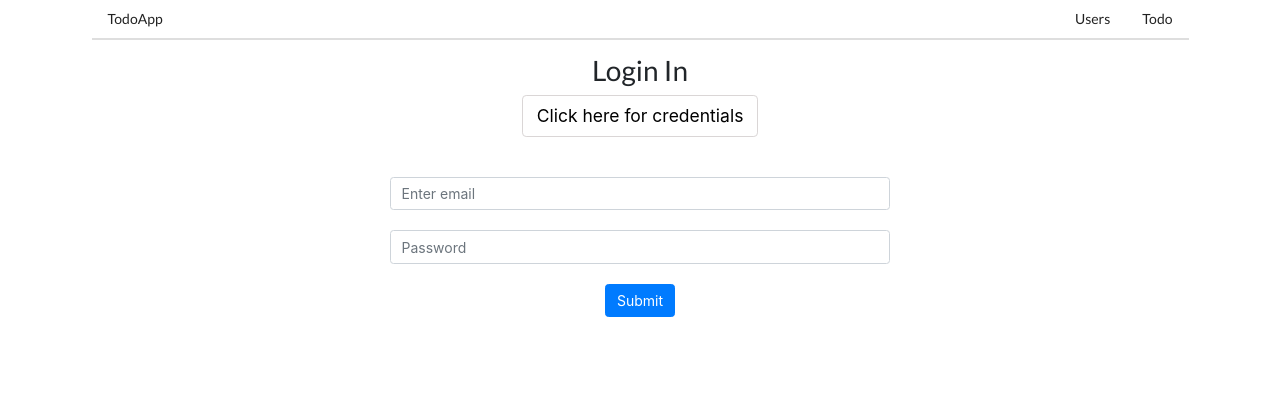
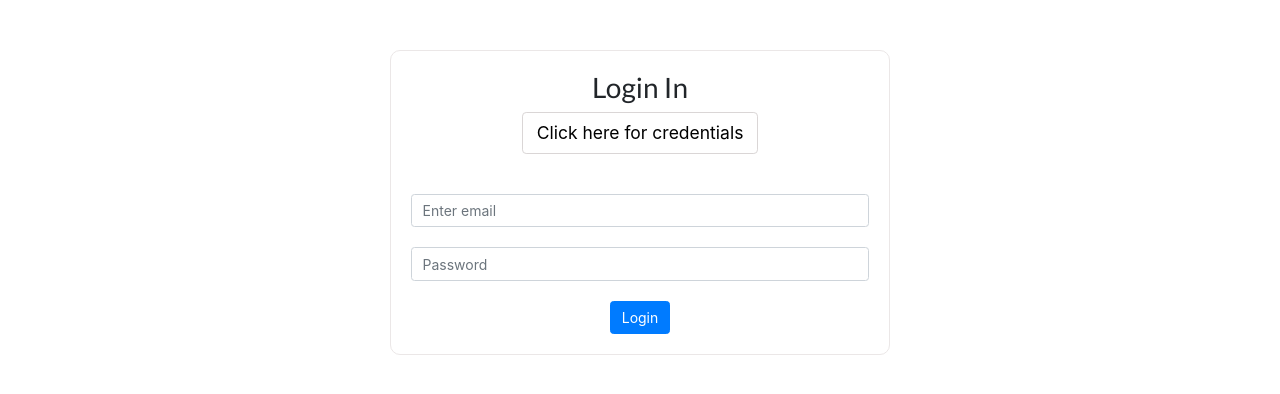
Before and after one commit to mountinman/Full-Stack-Tasks, a React (Create React App) app in the folder admin-app/: page / in a window 1280 px wide. Shown: the top 394 px of the page. Built offline with nearby package versions, Linux system fonts and the light colour scheme.

Commit message:
fixing some login problems

```diff
--- a/admin-app/package.json
+++ b/admin-app/package.json
@@ -3,13 +3,11 @@
   "version": "0.1.0",
   "private": true,
   "dependencies": {
-    "email-validator": "^2.0.4",
-    "formik": "^2.0.3",
+    "axios": "^0.19.0",
     "react": "^16.11.0",
     "react-dom": "^16.11.0",
     "react-router-dom": "^5.1.2",
-    "react-scripts": "3.2.0",
-    "yup": "^0.27.0"
+    "react-scripts": "3.2.0"
   },
   "scripts": {
     "start": "react-scripts start",
--- a/admin-app/src/App.css
+++ b/admin-app/src/App.css
@@ -49,6 +49,11 @@ form {
   }
   .login-page{
       text-align: center;
+    border: 1px solid rgb(235, 231, 231);
+    padding: 20px;
+    border-radius: 10px;
+    max-width: 500px;
+    margin: 50px auto;
   }
   .btn-lg {
     color: black;
--- a/admin-app/src/App.js
+++ b/admin-app/src/App.js
@@ -3,7 +3,6 @@ import { BrowserRouter, Route } from "react-router-dom";
 import Login from "./components/Login";
 import Todo from "./components/Todo";
 import Users from "./components/Users";
-import NavBar from "./components/NavBar";
 import "./App.css";
 
 function App() {
@@ -11,7 +10,6 @@ function App() {
     <div className="ui container">
       <BrowserRouter>
         <div>
-          <NavBar />
           <Route path="/" exact component={Login}></Route>
           <Route path="/users" exact component={Users}></Route>
           <Route path="/todo" component={Todo}></Route>
--- a/admin-app/src/components/Login.js
+++ b/admin-app/src/components/Login.js
@@ -24,7 +24,6 @@ function Login() {
       emailInput === hardcodedCred.email &&
       passwordInput === hardcodedCred.password
     ) {
-
       history.push("/users");
     } else {
       //bad combination
@@ -34,7 +33,17 @@ function Login() {
   return (
     <div className="login-page">
       <h2>Login In</h2>
-      <button type="button" tabindex="0" className="btn btn-lg" data-trigger="focus" data-toggle="popover" title="User Login Data" data-content="EMAIL:email@email.com  PASSWORD:password123">Click here for credentials</button>
+      <button
+        type="button"
+        tabIndex="0"
+        className="btn btn-lg"
+        data-trigger="focus"
+        data-toggle="popover"
+        title="User Login Data"
+        data-content="EMAIL:email@email.com  PASSWORD:password123"
+      >
+        Click here for credentials
+      </button>
 
       <form autoComplete="off" onSubmit={handleLoginSubmit}>
         <div className="form-group">
@@ -60,7 +69,7 @@ function Login() {
           />
         </div>
         <button type="submit" className="btn btn-primary">
-          Submit
+          Login
         </button>
       </form>
     </div>
--- a/admin-app/src/components/NavBar.js
+++ b/admin-app/src/components/NavBar.js
@@ -4,10 +4,12 @@ import { Link } from 'react-router-dom';
 function NavBar() {
   return (
         <div className="ui secondary pointing menu">
-            <Link to="/" className="item">TodoApp</Link>
+            <Link to="/users" className="item">TodoApp</Link>
             <div className="right menu">
-            <Link to="/" className="item">Users</Link>
+            <Link to="/users" className="item">Users</Link>
             <Link to="/todo" className="item">Todo</Link>
+            <Link to="/" className="item">Logout</Link>
+
             </div>
         </div>
   );
--- a/admin-app/src/components/Todo.js
+++ b/admin-app/src/components/Todo.js
@@ -1,8 +1,10 @@
 import React from "react";
+import NavBar from "./NavBar";
 
 function Todo() {
   return (
     <div>
+        <NavBar></NavBar>
       <p>Todo</p>
     </div>
   );
--- a/admin-app/src/components/Users.js
+++ b/admin-app/src/components/Users.js
@@ -1,8 +1,10 @@
 import React from 'react';
+import NavBar from "./NavBar";
 
 function Users() {
     return (
         <div>
+            <NavBar></NavBar>
             <p>Users</p>
         </div>
     );
```
Also changed, not shown: 1 other file (tests, documents, lock files or other folders).
